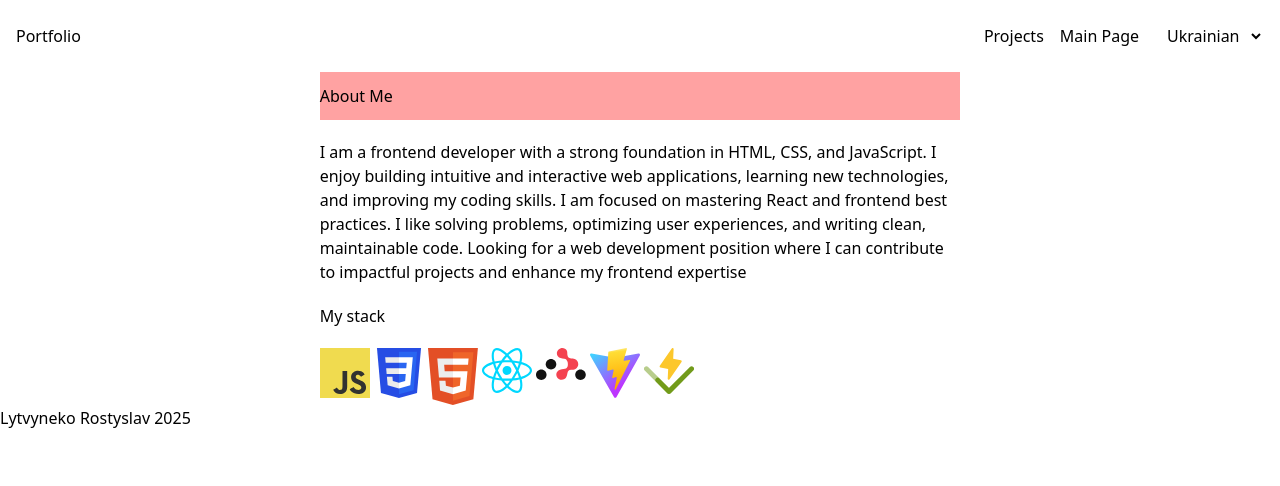
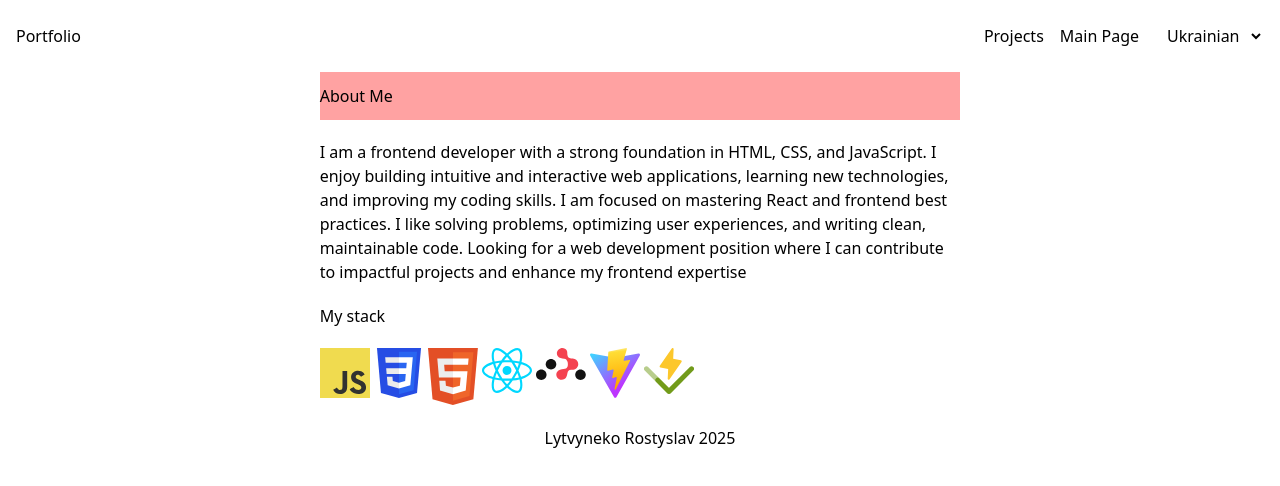
Before and after one commit to R3ndrex/Portfolio, a React (Vite) app: page / in a window 1280 px wide. Shown: the top 486 px of the page. Built offline with nearby package versions, Linux system fonts and the light colour scheme.

Commit message:
Center the footer

```diff
--- a/src/components/Footer.jsx
+++ b/src/components/Footer.jsx
@@ -2,5 +2,9 @@ import { useTranslation } from "react-i18next";
 
 export default function Footer() {
     const { t } = useTranslation();
-    return <footer>{t("Lytvyneko Rostyslav")} 2025</footer>;
+    return (
+        <footer className="flex justify-center mt-5">
+            {t("Lytvyneko Rostyslav")} 2025
+        </footer>
+    );
 }
```
